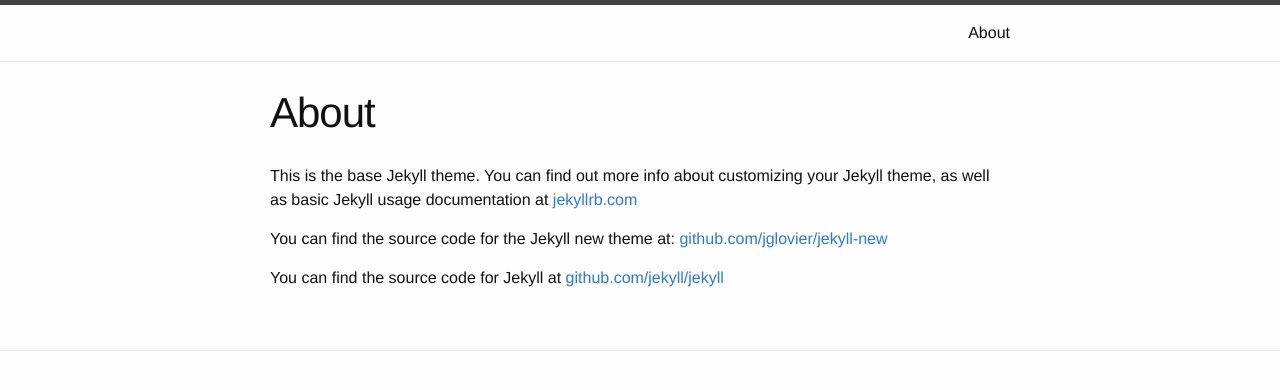
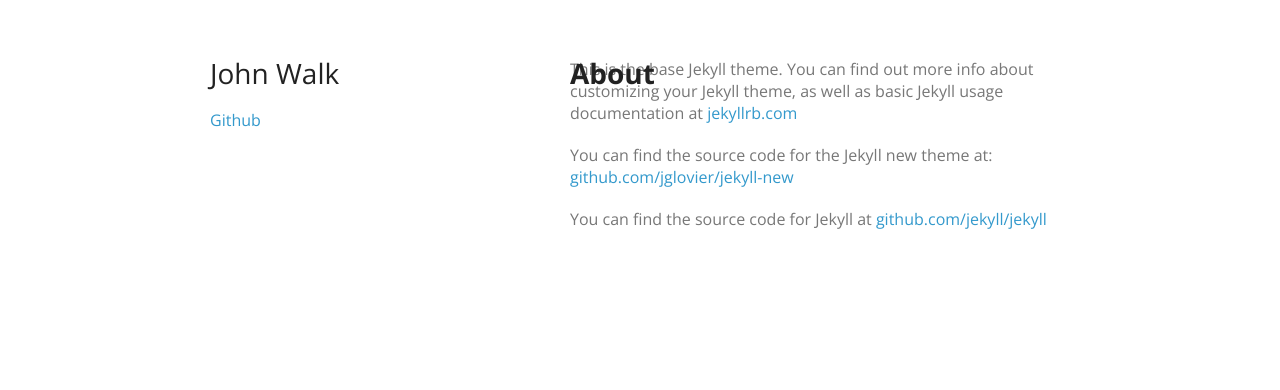
Before and after one commit to jrwalk/jrwalk.github.io, a Jekyll site: the page built from about.md, in a window 1280 px wide. Shown: the top 390 px of the page. Built offline with Jekyll 4.4.1, drawn with Linux system fonts in a browser that asks for light colours.

Commit message:
style setup

```diff
--- a/_layouts/default.html
+++ b/_layouts/default.html
@@ -1,20 +1,35 @@
-<!DOCTYPE html>
+<!doctype html>
 <html>
+  <head>
+    <meta charset="utf-8">
+    <meta http-equiv="X-UA-Compatible" content="chrome=1">
+     <title>{{ page.title }}{% if page.title %} | {% endif %}</title>
 
-  {% include head.html %}
+    <link rel="stylesheet" href="/stylesheets/styles.css">
+    <link rel="stylesheet" href="/stylesheets/pygment_trac.css">
+    <meta name="viewport" content="width=device-width, initial-scale=1, user-scalable=no">
+    <!--[if lt IE 9]>
+    <script src="//html5shiv.googlecode.com/svn/trunk/html5.js"></script>
+    <![endif]-->
+  </head>
+  <body>
+    <div class="wrapper">
+      <header>
+        <h1><a href="/">John Walk</a></h1>
 
-  <body>
+        <!--<p class="view"><a href="/pages/projects">Projects</a></p>
+        <p class="view"><a href="/pages/publications">Publications</a></p>-->
+        <p class="view"><a href="https://github.com/jrwalk">Github</a></p>
+        <!--<p class="view"><a href="/pages/press">Press</a></p>-->
 
-    {% include header.html %}
-
-    <div class="page-content">
-      <div class="wrapper">
-        {{ content }}
-      </div>
+      </header>
+      <section>
+       {{ content }}
+      </section>
+      <footer>
+        <p><small></small></p>
+      </footer>
     </div>
-
-    {% include footer.html %}
-
+    <script src="/javascripts/scale.fix.js"></script>
   </body>
-
 </html>
```
Also changed, not shown: scale.fix.js (added, +17 -0 lines).
